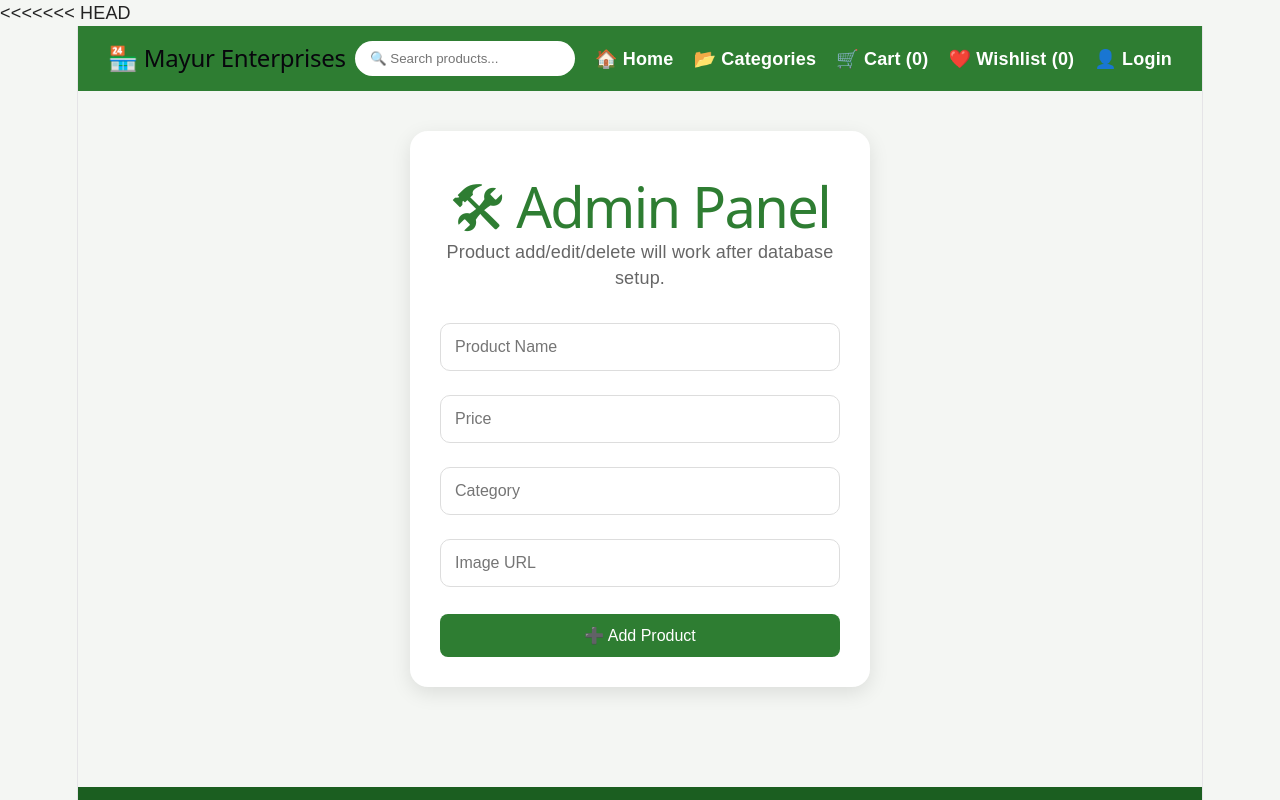
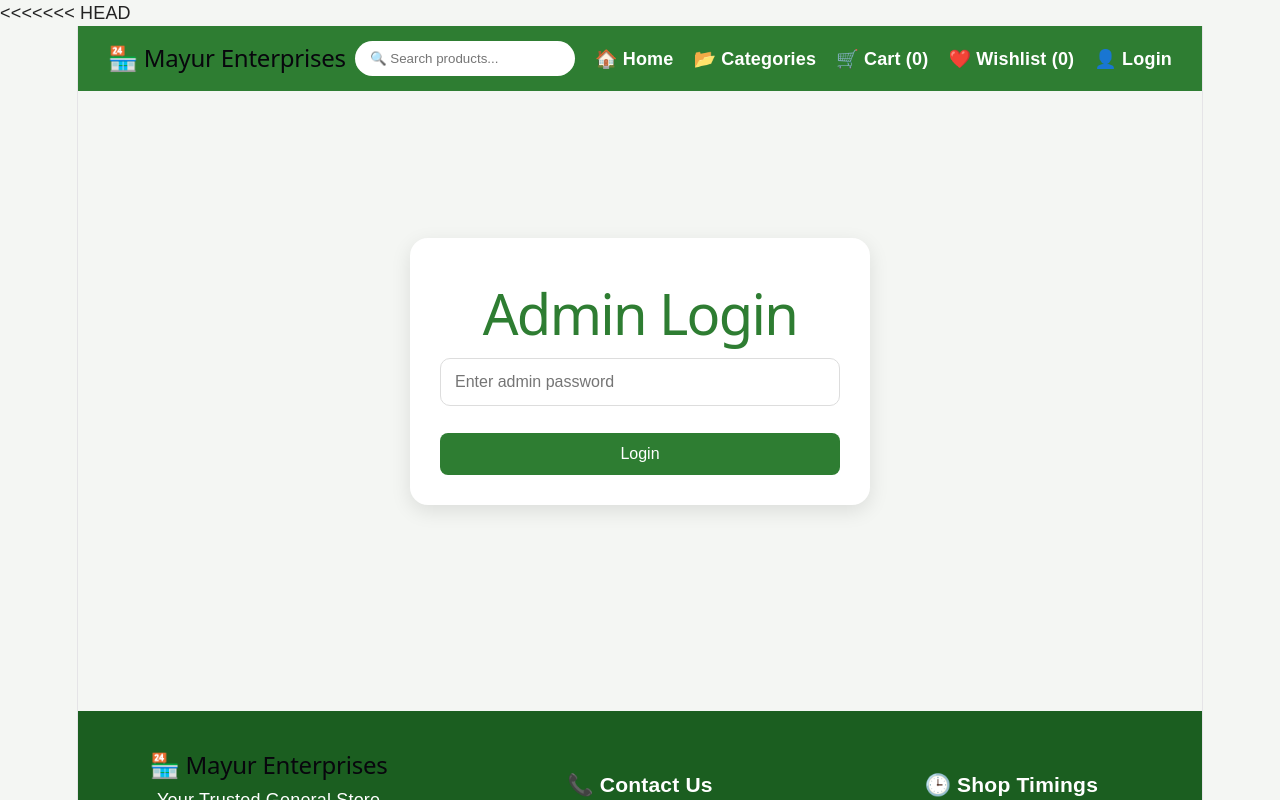
Before and after one commit to mayurgupta01/mayur-enterprises, a React (Vite) app: page /admin in a window 1280 px wide. Shown: the top 800 px of the page. Built offline with nearby package versions, Linux system fonts and the light colour scheme.

Commit message:
Add temporary admin login

```diff
--- a/src/pages/Admin.jsx
+++ b/src/pages/Admin.jsx
@@ -1,11 +1,55 @@
+import { useState } from "react";
+
 function Admin() {
+  const [password, setPassword] = useState("");
+  const [isAdmin, setIsAdmin] = useState(
+    localStorage.getItem("adminLogin") === "true"
+  );
+
+  const adminPassword = "mayur123";
+
+  const handleLogin = () => {
+    if (password === adminPassword) {
+      localStorage.setItem("adminLogin", "true");
+      setIsAdmin(true);
+    } else {
+      alert("Wrong password");
+    }
+  };
+
+  const handleLogout = () => {
+    localStorage.removeItem("adminLogin");
+    setIsAdmin(false);
+    setPassword("");
+  };
+
+  if (!isAdmin) {
+    return (
+      <div className="admin-container">
+        <div className="admin-card">
+          <h1>Admin Login</h1>
+
+          <input
+            className="form-input"
+            type="password"
+            placeholder="Enter admin password"
+            value={password}
+            onChange={(e) => setPassword(e.target.value)}
+          />
+
+          <button onClick={handleLogin}>Login</button>
+        </div>
+      </div>
+    );
+  }
+
   return (
     <div className="admin-container">
       <div className="admin-card">
-        <h1>🛠 Admin Panel</h1>
+        <h1>Admin Panel</h1>
 
         <p className="admin-note">
-          Product add/edit/delete will work after database setup.
+          Product add/edit/delete will work after Firebase database setup.
         </p>
 
         <input className="form-input" type="text" placeholder="Product Name" />
@@ -13,7 +57,14 @@ function Admin() {
         <input className="form-input" type="text" placeholder="Category" />
         <input className="form-input" type="text" placeholder="Image URL" />
 
-        <button>➕ Add Product</button>
+        <button>Add Product</button>
+
+        <button
+          onClick={handleLogout}
+          style={{ background: "#d32f2f", marginTop: "12px" }}
+        >
+          Logout
+        </button>
       </div>
     </div>
   );
```
